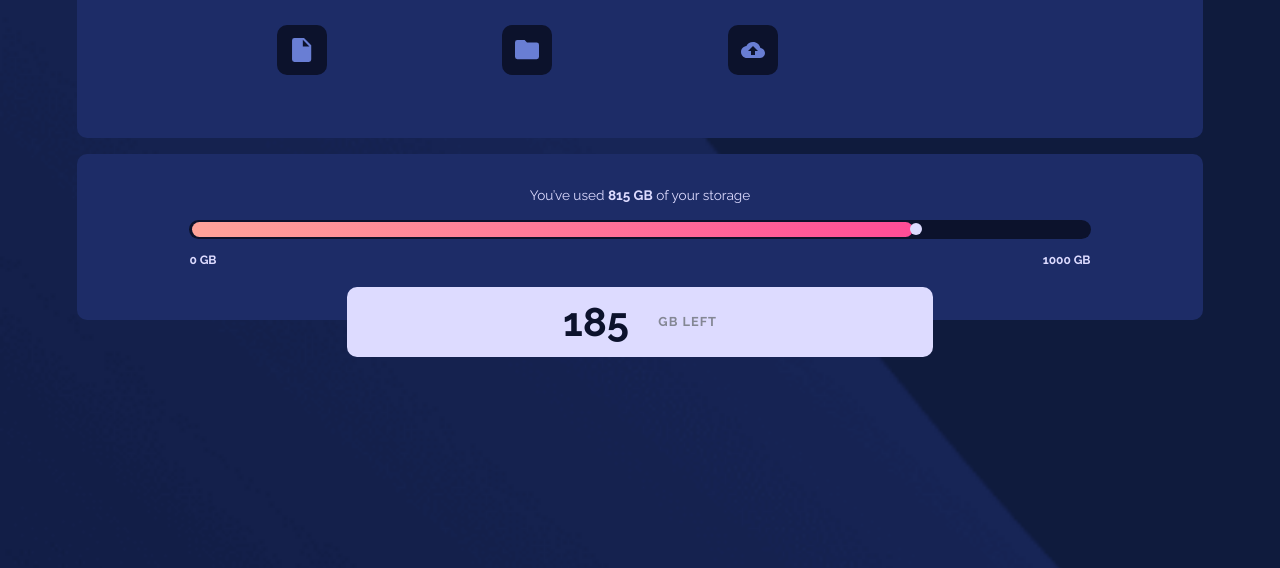
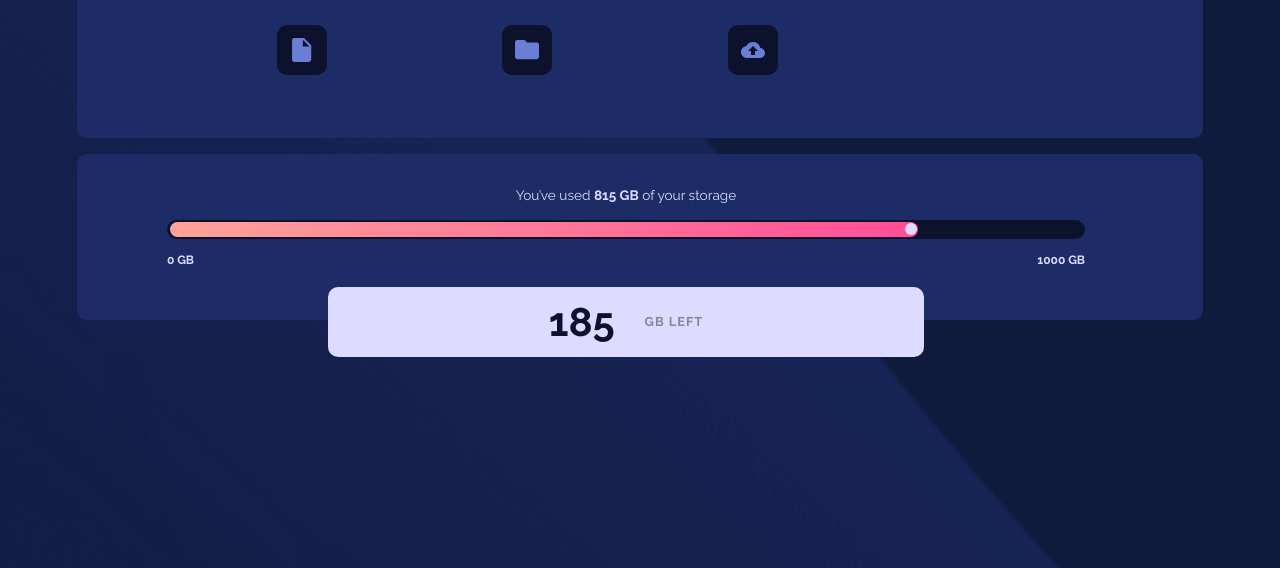
Before and after one commit to mnstucky/fylo-data-storage-component, a plain HTML site: page index.html in a window 1280 px wide. Shown: the part 272-840 px from the top of the page. Drawn offline with Linux system fonts and the light colour scheme.

Commit message:
Fixed bug with position of white dot in status bar.

```diff
--- a/index.html
+++ b/index.html
@@ -98,18 +98,18 @@
       grid-row: 2 / 3;
       font-weight: 400;
       display: grid;
-      grid-template-columns: 10% 80% 10%;
+      grid-template-columns: 8% 17px 80% 17px 8%;
       grid-template-rows: 20% 20% 20% 20% 20%;
     }
     .bottomsection p {
       grid-row: 2 / 3;
-      grid-column: 2 / 3;
+      grid-column: 2 / 4;
       margin-top: 0;
       font-size: .85em;
     }
     .statusbarbase {
       grid-row: 3 / 4;
-      grid-column: 2 / 3;
+      grid-column: 2 / 4;
       background-color: hsl(229, 57%, 11%);
       border-radius: 10px 10px 10px 10px;
       z-index: 2;
@@ -118,7 +118,7 @@
     }
     .statusbarprogress {
       grid-row: 3 / 4;
-      grid-column: 2 / 3;
+      grid-column: 2 / 5;
       background: linear-gradient(to right, hsl(6, 100%, 80%), hsl(335, 100%, 65%));
       border-radius: 10px 10px 10px 10px;
       z-index: 3;
@@ -130,7 +130,7 @@
     }
     .statusbarcircle {
       grid-row: 3 / 4;
-      grid-column: 2 / 3;
+      grid-column: 3 / 4;
       background-color:hsl(243, 100%, 93%);
       border-radius: 10px 10px 10px 10px;
       z-index: 4;
@@ -141,21 +141,21 @@
     }
     .statusbarleftlabel {
       grid-row: 4 / 5;
-      grid-column: 2 / 3;
+      grid-column: 2 / 4;
       font-weight: bold;
       font-size: .75em;
       text-align: left;
     }
     .statusbarrightlabel {
       grid-row: 4 / 5;
-      grid-column: 2 / 3;
+      grid-column: 2 / 4;
       font-weight: bold;
       font-size: .75em;
       text-align: right;
     }
     .gbleftbox {
       grid-row: 5 / 6;
-      grid-column: 2 / 3;
+      grid-column: 2 / 4;
       height: 70px;
       width: 65%;
       background-color: hsl(243, 100%, 93%);
@@ -187,7 +187,6 @@
         background-color:hsl(229, 57%, 11%);
       }
     } */
-    /* TODO: Fix position of white dot at end of status bar */
   </style>
 </head>
 <body>
```
